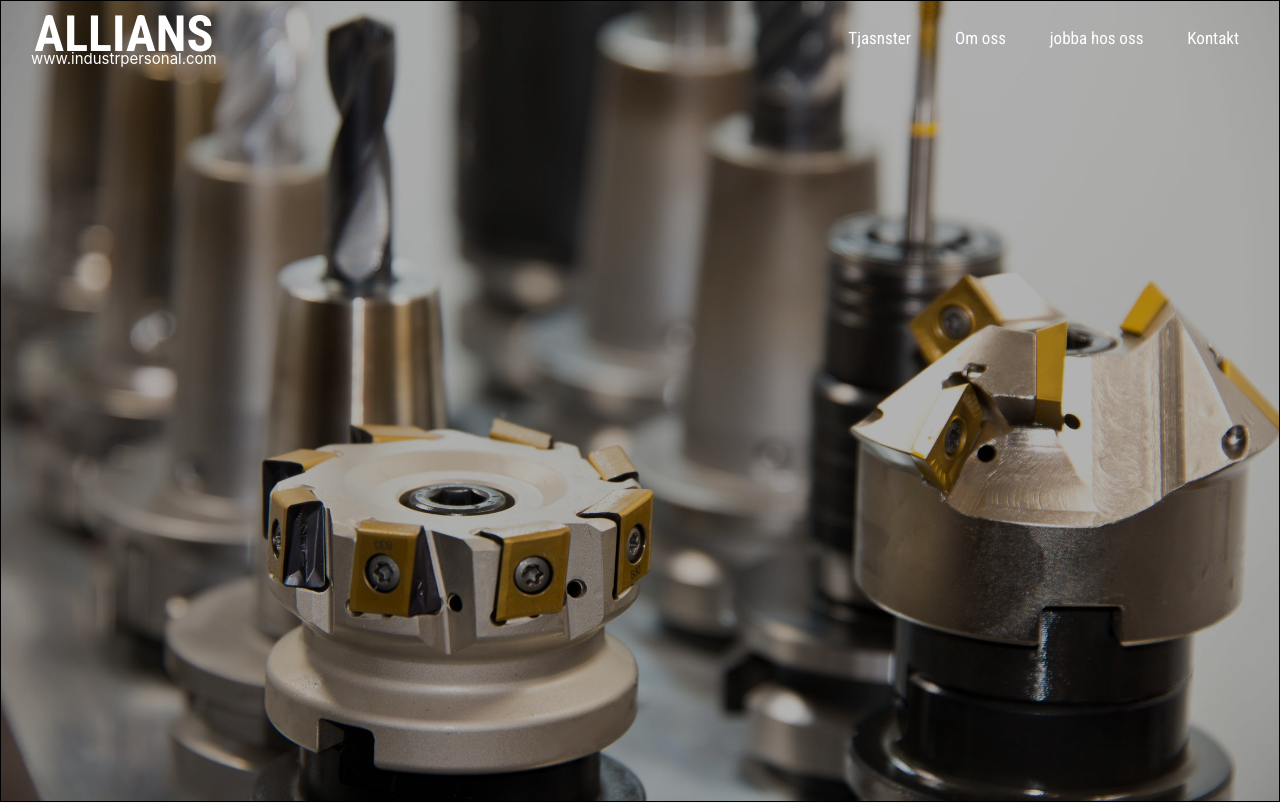
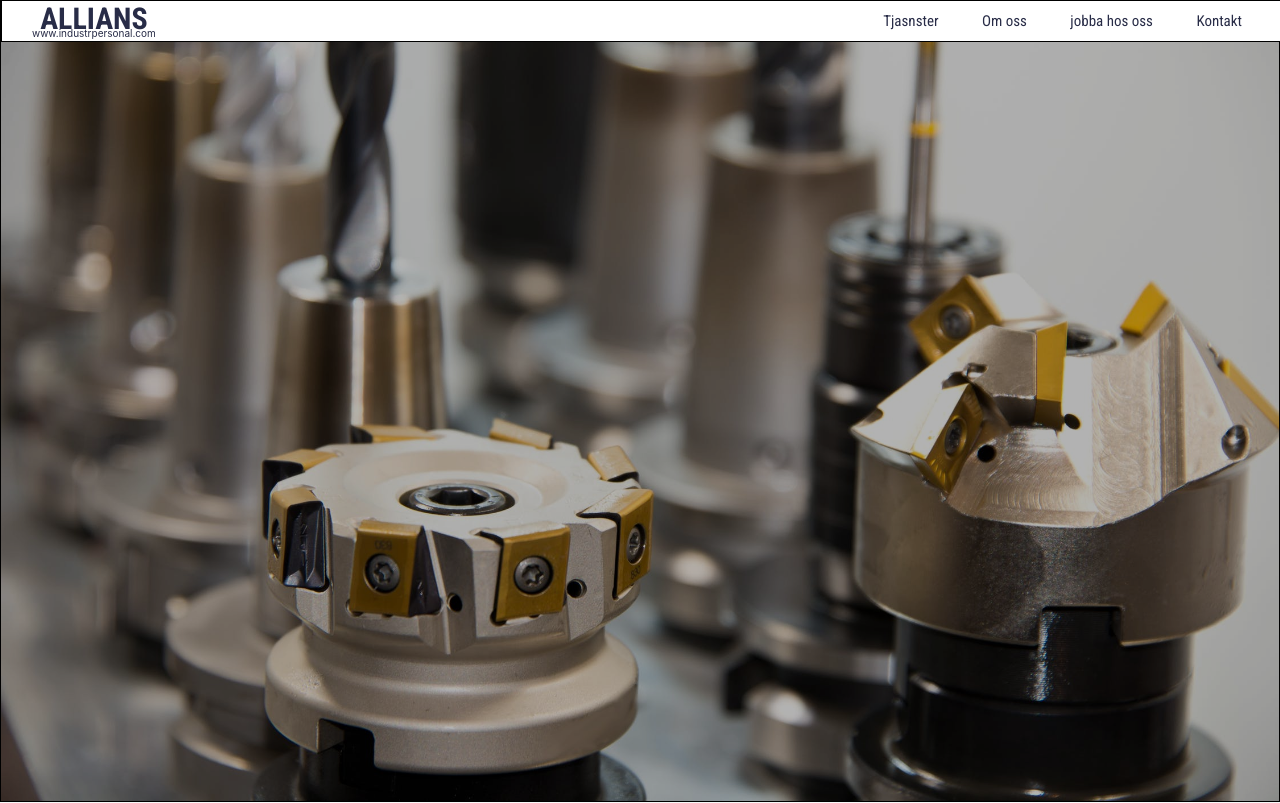
Before and after one commit to DSt17/Site-for-O.Str, a React (Create React App) app: page / in a window 1280 px wide. Shown: the top 803 px of the page. Built offline with nearby package versions, Linux system fonts and the light colour scheme.

Commit message:
compl contacts box

```diff
--- a/src/App.js
+++ b/src/App.js
@@ -3,6 +3,8 @@ import Header from "./header/Header";
 import Main from "./main/Main";
 import Contacts from "./contacts/Contacts";
 import Footer from "./footer/Footer";
+import Nav from "./nav/Nav";
+import React from "react";
 
 function App() {
     return (
--- a/src/main/Main.module.css
+++ b/src/main/Main.module.css
@@ -19,6 +19,7 @@
     max-height: 100%;
     max-width: 100%;
     padding-right: 100px;
+    position: relative;
 }
 
 .omOss {
--- a/src/nav/Nav.module.css
+++ b/src/nav/Nav.module.css
@@ -1,26 +1,30 @@
 .NavBlockBox {
-    height: 70px;
+    width: 100%;
+    height: 40px;
     display: flex;
     flex-direction: row;
     justify-content: space-between;
-    position: relative;
     z-index: 1;
 
+    position:fixed;
+    background-color: white;
+    border: 1px solid black;
+    margin-top: -1px;
 }
 
 .navBlockLink{
     padding-right: 20px;
-    margin-top: 20px;
+    margin-top: 5px;
 }
 
 .navBlockLink a {
-    color: white;
+    color: #282c47;
     text-decoration: none;
     font-family: 'Roboto Condensed', sans-serif;
     font-style: inherit;
     line-height: 2em;
     padding: 5px 20px;
-    font-size: 17px
+    font-size: 15px
 }
 
 .title {
@@ -28,11 +32,11 @@
     display: flex;
     align-items: center;
     justify-content: center;
-    color: white;
+    color: #282c47;
     text-align: center;
 }
 .title h1 {
-    font-size: 50px;
+    font-size: 30px;
     margin-top: 0;
     font-family: 'Roboto Condensed', sans-serif;
     margin-bottom: -15px;
@@ -41,12 +45,12 @@
 
 .title span {
     margin-top: -15px;
-    font-size: 15px;
+    font-size: 10px;
 
 }
 
 .title a {
     text-decoration: none;
-    color: white;
+    color: #282c47;
     margin-left: 30px;
 }
```
Also changed, not shown: src/header/Header.module.css (line endings or trailing spaces).
